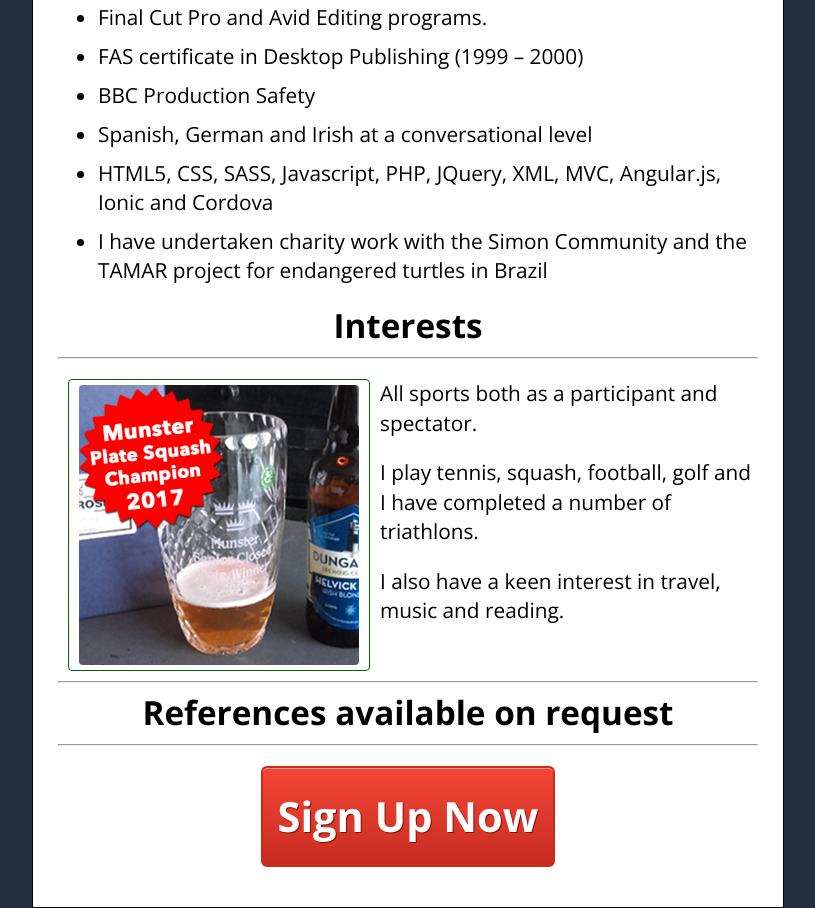
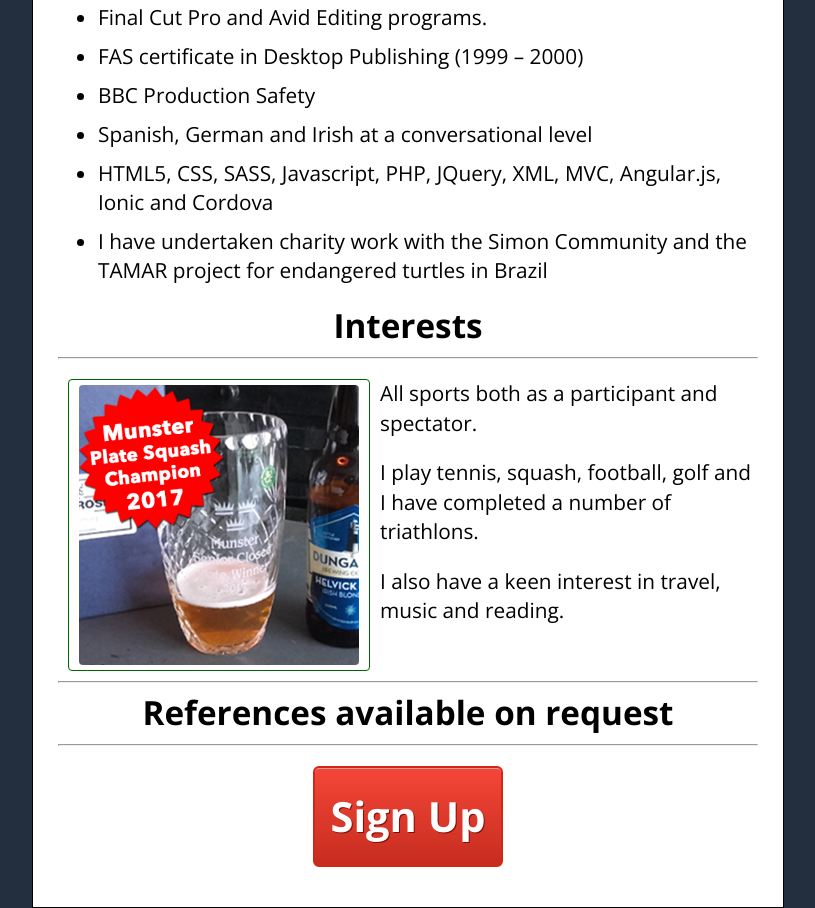
Before and after one commit to jamesgooders/portfolio, a plain HTML site: page index.html in a window 1280 px wide. Shown: the part 5482-6390 px from the top of the page, without its empty margins (232-1047 px from the left). Drawn offline with nearby package versions, Linux system fonts and the light colour scheme.

Commit message:
Add files via upload

```diff
--- a/index.html
+++ b/index.html
@@ -579,7 +579,7 @@
 
 	<div style="text-align: center;">
 			<a class="order-button" href="mailto:james.good@webinnovate.ie?Subject=James%20Good's%20Portfolio" target="_top">
-				Sign Up Now
+				Sign Up
 			</a>
 		</div>
 
```
